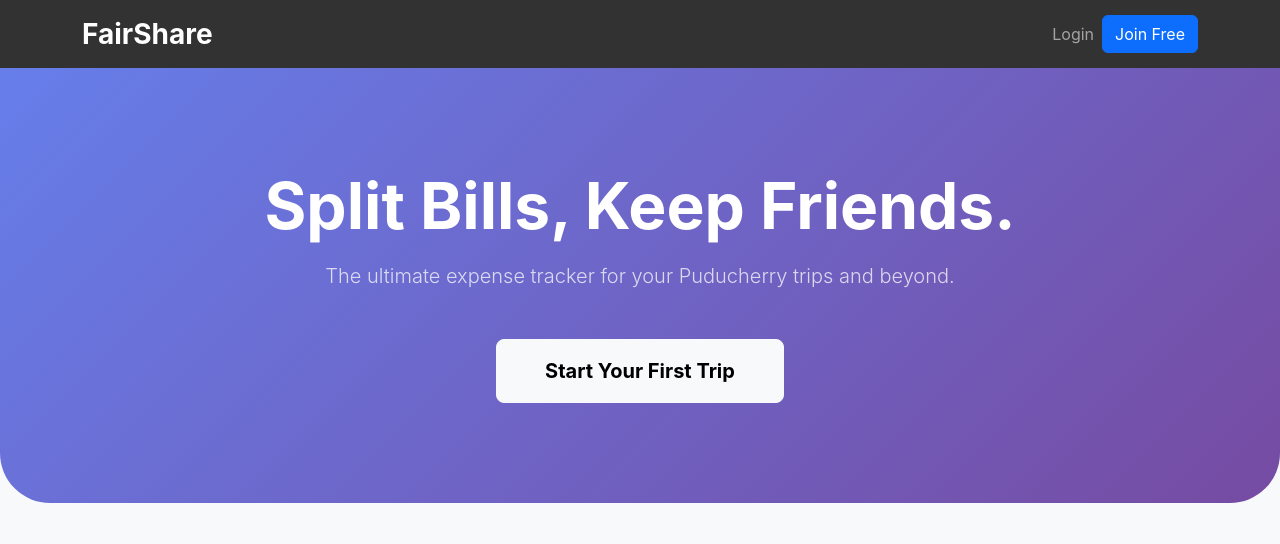
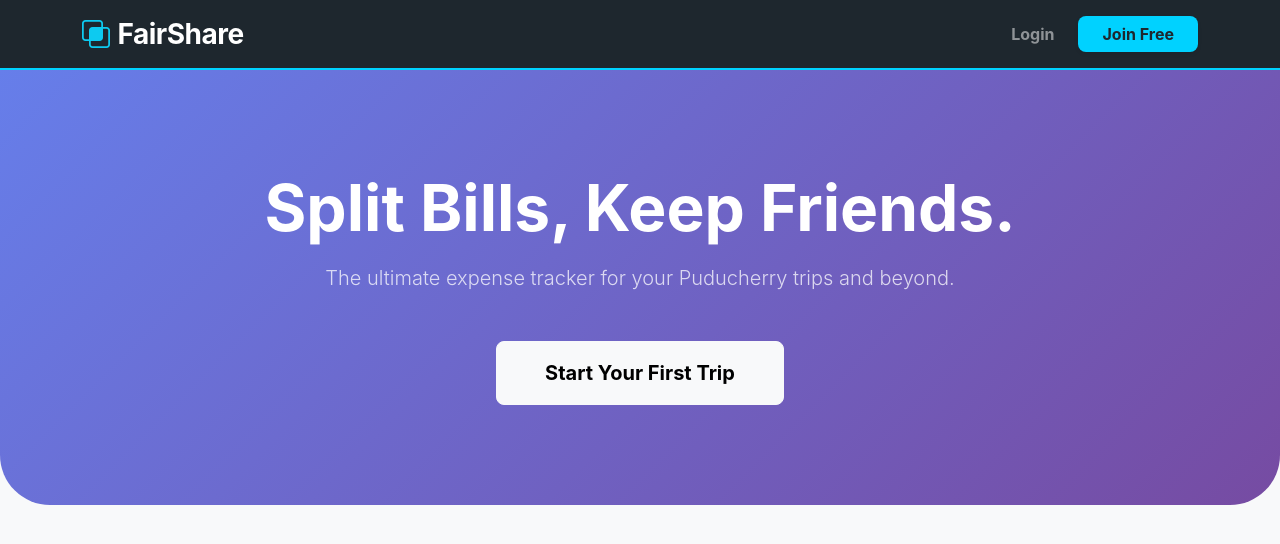
Before and after one commit to Venkata-Sanjeeva/fair-share-frontend-app, a React (Create React App) app: page /home in a window 1280 px wide. Shown: the top 544 px of the page. Built offline with nearby package versions, Linux system fonts and the light colour scheme; no server answers.

Commit message:
feat(navbar): Modified better Navbar UI

```diff
--- a/src/components/FairShare.jsx
+++ b/src/components/FairShare.jsx
@@ -4,6 +4,7 @@ import PageLoader from './loaders/PageLoader';
 import '../styles/home.css';
 import { useNavigate } from 'react-router-dom';
 import Dashboard from './Dashboard';
+import FairShareNavbar from "./FairShareNavbar";
 
 const FairShareHome = () => {
     const [user, setUser] = useState(null);
@@ -29,27 +30,7 @@ const FairShareHome = () => {
 
     return (
         <div className="fairshare-app">
-            <Navbar variant="dark" expand="lg" className="nav-custom sticky-top">
-                <Container>
-                    <Navbar.Brand href="/home" onClick={() => navigate('/home')} className="fw-bold fs-3">FairShare</Navbar.Brand>
-                    <Navbar.Toggle />
-                    <Navbar.Collapse>
-                        <Nav className="ms-auto align-items-center">
-                            {user ? (
-                                <>
-                                    <span className="text-light me-3">{user.email}</span>
-                                    <Button variant="outline-light" size="sm" onClick={handleLogout}>Logout</Button>
-                                </>
-                            ) : (
-                                <>
-                                    <Nav.Link onClick={() => navigate('/login')}>Login</Nav.Link>
-                                    <Button onClick={() => navigate('/register')}>Join Free</Button>
-                                </>
-                            )}
-                        </Nav>
-                    </Navbar.Collapse>
-                </Container>
-            </Navbar>
+            <FairShareNavbar user={user} handleLogout={handleLogout} />
 
             {user ? (<Dashboard user={user} />) : (
                 <HeroView onGetStarted={() => navigate('/register')} />
--- /dev/null
+++ b/src/components/FairShareNavbar.jsx
@@ -0,0 +1,87 @@
+import React from 'react';
+import { Navbar, Container, Nav, Button } from 'react-bootstrap';
+import { useNavigate } from 'react-router-dom';
+import '../styles/fairShareNavbar.css';
+
+const FairShareNavbar = ({ user, handleLogout }) => {
+    const navigate = useNavigate();
+
+    return (
+        <Navbar
+            variant="dark"
+            expand="lg"
+            className="sticky-top py-2"
+            style={{
+                background: '#1e272e', // Solid, professional dark deep-space blue
+                borderBottom: '2px solid #00d2ff', // Subtle colored accent line
+                zIndex: 1050
+            }}
+        >
+            <Container>
+                {/* Brand */}
+                <Navbar.Brand
+                    onClick={() => navigate('/home')}
+                    className="fw-bold fs-3"
+                    style={{ cursor: 'pointer', letterSpacing: '-0.5px' }}
+                >
+                    <i className="bi bi-intersect me-2 text-info"></i>FairShare
+                </Navbar.Brand>
+
+                <Navbar.Toggle className="border-0 shadow-none" />
+
+                <Navbar.Collapse>
+                    <Nav className="ms-auto align-items-center gap-3 mt-3 mt-lg-0">
+                        {user ? (
+                            <>
+                                {/* User Identity Badge */}
+                                <div
+                                    className="d-flex align-items-center px-3 py-2 rounded-3 border border-secondary shadow-sm"
+                                    style={{ background: 'rgba(255,255,255,0.05)' }}
+                                >
+                                    <i className="bi bi-person-fill text-info me-2 fs-5"></i>
+                                    <div className="d-flex flex-column">
+                                        <small className="text-uppercase fw-bold text-warning" style={{ fontSize: '0.6rem', letterSpacing: '1px' }}>
+                                            Signed In
+                                        </small>
+                                        <span className="text-white fw-medium" style={{ fontSize: '0.95rem' }}>
+                                            {user.email}
+                                        </span>
+                                    </div>
+                                </div>
+
+                                {/* Logout Button - High Visibility */}
+                                <Button
+                                    variant="outline-danger"
+                                    size="sm"
+                                    className="rounded-3 px-3 fw-bold border-2"
+                                    onClick={handleLogout}
+                                    style={{ fontSize: '0.85rem' }}
+                                >
+                                    <i className="bi bi-box-arrow-right me-1"></i> LOGOUT
+                                </Button>
+                            </>
+                        ) : (
+                            <div className="d-flex align-items-center gap-2">
+                                <Nav.Link
+                                    onClick={() => navigate('/login')}
+                                    className="text-white-50 fw-bold px-3 transition-all hover-white"
+                                >
+                                    Login
+                                </Nav.Link>
+                                <Button
+                                    onClick={() => navigate('/register')}
+                                    className="btn-info rounded-3 px-4 fw-bold shadow-sm"
+                                    style={{ color: '#1e272e' }}
+                                >
+                                    Join Free
+                                </Button>
+                            </div>
+                        )}
+                    </Nav>
+                </Navbar.Collapse>
+            </Container>
+        </Navbar>
+    );
+};
+
+export default FairShareNavbar;
--- a/src/components/TripDetailsPage.jsx
+++ b/src/components/TripDetailsPage.jsx
@@ -1,9 +1,10 @@
 import React, { useEffect, useState } from 'react';
 import { useParams, useNavigate } from 'react-router-dom';
-import { Container, Row, Col, Button, Card, Navbar, Nav, Badge } from 'react-bootstrap';
+import { Container, Row, Col, Button, Card, Badge } from 'react-bootstrap';
 import axios from 'axios';
 import PageLoader from './loaders/PageLoader';
 import AddExpenseModal from './modal_popups/AddExpenseModal';
+import FairShareNavbar from "./FairShareNavbar";
 import "../styles/tripDetailsPage.css";
 
 const API_URL = process.env.REACT_APP_API_URL;
@@ -104,15 +105,7 @@ const TripDetailsPage = () => {
 
     return (
         <div style={{ backgroundColor: '#f8f9fa', minHeight: '100vh' }}>
-            <Navbar variant="dark" expand="lg" className="nav-custom sticky-top shadow-sm">
-                <Container>
-                    <Navbar.Brand href="/home" className="fw-bold fs-3">FairShare</Navbar.Brand>
-                    <Nav className="ms-auto align-items-center">
-                        <span className="text-light me-3 d-none d-md-inline small opacity-75">{user.email}</span>
-                        <Button variant="outline-light" size="sm" className="rounded-pill px-3" onClick={handleLogout}>Logout</Button>
-                    </Nav>
-                </Container>
-            </Navbar>
+            <FairShareNavbar user={user} onLogout={handleLogout} />
 
             <Container className="py-4">
                 <Button variant="link" onClick={() => navigate(-1)} className="text-decoration-none text-muted mb-3 p-0 small">
--- a/src/components/pages/ForgotPage.jsx
+++ b/src/components/pages/ForgotPage.jsx
@@ -1,10 +1,11 @@
-import React, { useState } from 'react';
-import { Container, Card, Form, Button, Alert, Navbar, Nav } from 'react-bootstrap';
+import { useState } from 'react';
+import { Container, Card, Form, Button, Alert } from 'react-bootstrap';
 import { useNavigate } from 'react-router-dom';
 import ButtonLoader from '../loaders/ButtonLoader';
 import useAlert from '../utils/ShowAlert'; // Using your hook
 import axios from 'axios';
 import { validateEmail } from '../utils/Validations';
+import FairShareNavbar from "../FairShareNavbar";
 
 const API_URL = process.env.REACT_APP_API_URL;
 
@@ -42,19 +43,7 @@ const ForgotPage = () => {
 
     return (
         <>
-            <Navbar variant="dark" expand="lg" className="nav-custom sticky-top">
-                <Container>
-                    <Navbar.Brand onClick={() => navigate('/home')} className="fw-bold fs-3 cursor-pointer" style={{ cursor: 'pointer' }}>
-                        FairShare
-                    </Navbar.Brand>
-                    <Nav className="ms-auto align-items-center">
-                        <>
-                            <Nav.Link onClick={() => navigate('/login')}>Login</Nav.Link>
-                            <Button onClick={() => navigate('/register')}>Join Free</Button>
-                        </>
-                    </Nav>
-                </Container>
-            </Navbar>
+            <FairShareNavbar user={null} onLogout={null} />
 
             <Container className="d-flex justify-content-center align-items-center vh-100">
                 <Card className="auth-card shadow-lg" style={{ maxWidth: '400px', width: '100%' }}>
--- a/src/components/pages/LoginPage.jsx
+++ b/src/components/pages/LoginPage.jsx
@@ -1,10 +1,11 @@
-import React, { useState } from 'react';
-import { Container, Card, Form, Button, Navbar, Nav, Alert } from 'react-bootstrap'; // Import Alert
+import { useState } from 'react';
+import { Container, Card, Form, Button, Alert } from 'react-bootstrap'; // Import Alert
 import { useNavigate } from 'react-router-dom';
 import ButtonLoader from '../loaders/ButtonLoader';
 import axios from 'axios';
 import useAlert from '../utils/ShowAlert';
 import { validateEmail } from '../utils/Validations';
+import FairShareNavbar from "../FairShareNavbar";
 
 const API_URL = process.env.REACT_APP_API_URL;
 
@@ -50,20 +51,7 @@ const LoginPage = () => {
 
     return (
         <>
-            <Navbar variant="dark" expand="lg" className="nav-custom sticky-top">
-                <Container>
-                    <Navbar.Brand href="/home" onClick={() => navigate('/home')} className="fw-bold fs-3">FairShare</Navbar.Brand>
-                    <Navbar.Toggle />
-                    <Navbar.Collapse>
-                        <Nav className="ms-auto align-items-center">
-                            <>
-                                <Nav.Link onClick={() => navigate('/login')}>Login</Nav.Link>
-                                <Button onClick={() => navigate('/register')}>Join Free</Button>
-                            </>
-                        </Nav>
-                    </Navbar.Collapse>
-                </Container>
-            </Navbar>
+            <FairShareNavbar user={null} onLogout={null} />
 
             <Container className="d-flex justify-content-center align-items-center vh-100">
                 <Card className="auth-card shadow" style={{ maxWidth: '400px', width: '100%' }}>
--- a/src/components/pages/RegisterPage.jsx
+++ b/src/components/pages/RegisterPage.jsx
@@ -1,10 +1,11 @@
-import React, { useState } from 'react';
-import { Container, Card, Form, Button, Navbar, Nav, Alert } from 'react-bootstrap';
+import { useState } from 'react';
+import { Container, Card, Form, Button, Alert } from 'react-bootstrap';
 import { useNavigate } from 'react-router-dom';
 import ButtonLoader from '../loaders/ButtonLoader';
 import axios from 'axios';
 import useAlert from '../utils/ShowAlert';
 import { validateEmail, validatePassword, validateFullName } from '../utils/Validations';
+import FairShareNavbar from "../FairShareNavbar";
 
 const API_URL = process.env.REACT_APP_API_URL;
 
@@ -55,17 +56,7 @@ const RegisterPage = () => {
 
     return (
         <>
-            <Navbar variant="dark" expand="lg" className="nav-custom sticky-top">
-                <Container>
-                    <Navbar.Brand onClick={() => navigate('/home')} className="fw-bold fs-3 cursor-pointer">FairShare</Navbar.Brand>
-                    <Nav className="ms-auto align-items-center">
-                        <>
-                            <Nav.Link onClick={() => navigate('/login')}>Login</Nav.Link>
-                            <Button onClick={() => navigate('/register')}>Join Free</Button>
-                        </>
-                    </Nav>
-                </Container>
-            </Navbar>
+            <FairShareNavbar user={null} onLogout={null} />
 
             <Container className="d-flex justify-content-center align-items-center vh-100">
                 <Card className="auth-card shadow" style={{ maxWidth: '450px', width: '100%' }}>
--- /dev/null
+++ b/src/styles/fairShareNavbar.css
@@ -0,0 +1,33 @@
+.navbar-brand:hover {
+    opacity: 0.85;
+}
+
+.hover-opacity:hover {
+    opacity: 0.7;
+    transition: 0.2s;
+}
+
+/* Make sure the dropdown looks premium */
+.dropdown-menu {
+    animation: fadeIn 0.2s ease;
+}
+
+@keyframes fadeIn {
+    from { opacity: 0; transform: translateY(10px); }
+    to { opacity: 1; transform: translateY(0); }
+}
+
+.hover-white:hover {
+    color: white !important;
+    transition: 0.3s;
+}
+
+.btn-info {
+    background-color: #00d2ff !important;
+    border: none;
+}
+
+.btn-info:hover {
+    background-color: #00b4db !important;
+    transform: translateY(-1px);
+}
```
